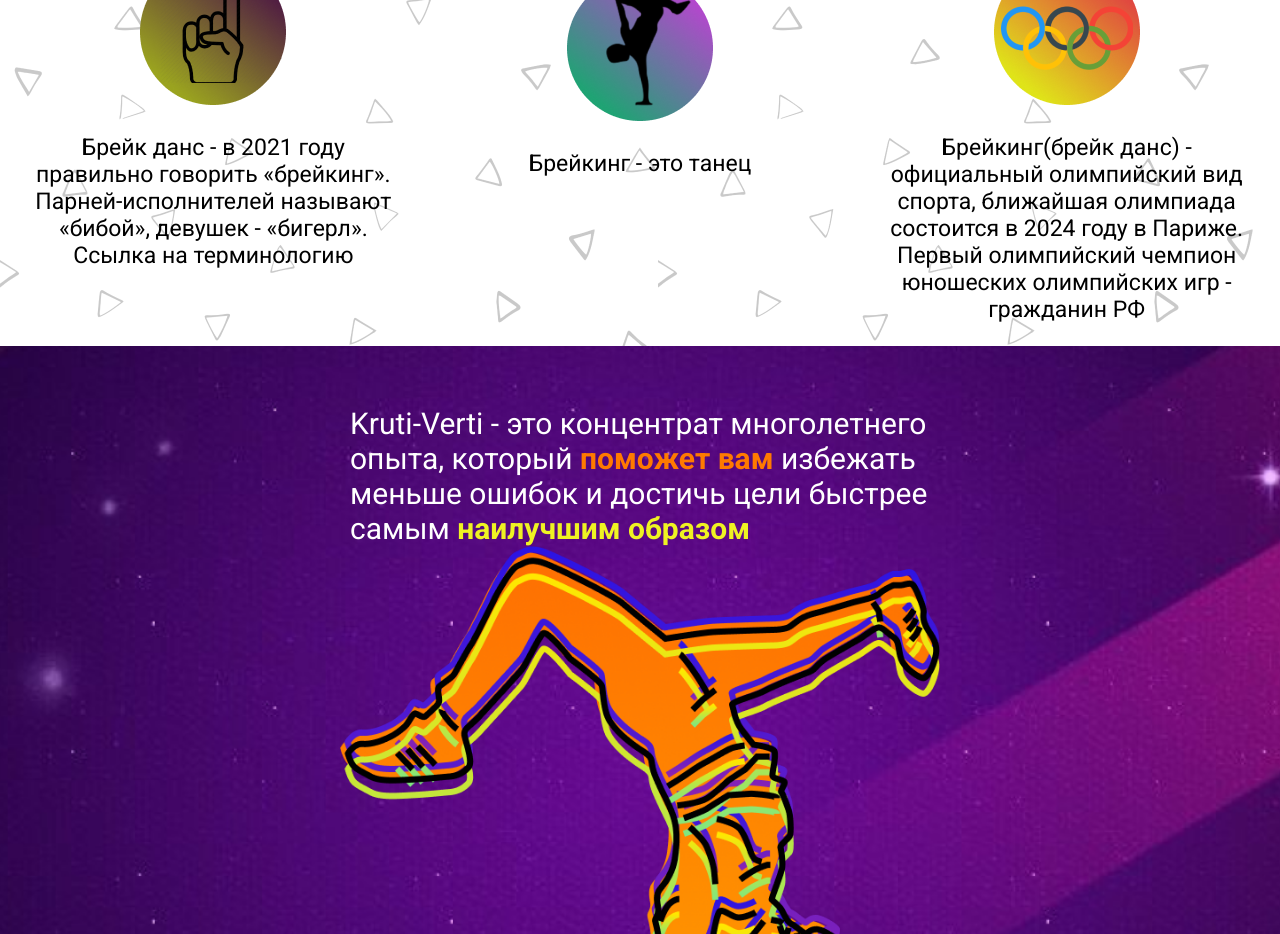
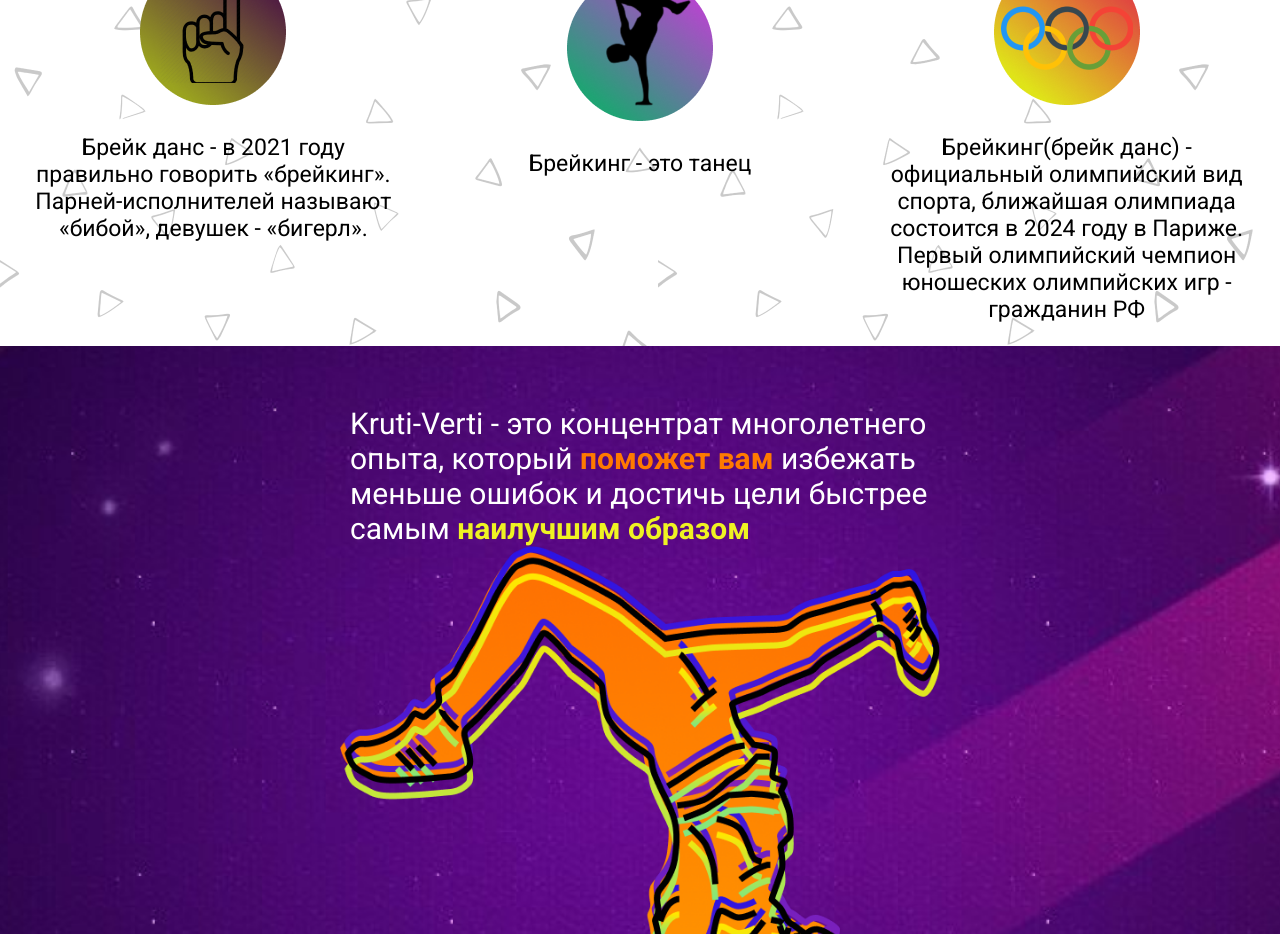
Before and after one commit to cartario/kruti-verti, a React (Create React App) app in the folder client/: page / in a window 1280 px wide. Shown: the part 1260-2194 px from the top of the page. Built offline with nearby package versions, Linux system fonts and the light colour scheme.

Commit message:
fix loop video

```diff
--- a/client/src/App.js
+++ b/client/src/App.js
@@ -71,6 +71,7 @@ function App() {
               autoPlay
               muted
               playsInline
+              loop
               src="https://res.cloudinary.com/dxioiveim/video/upload/v1610217874/kruti-verti/shapes-mob_-_SD_480p_k3wxyp.mov"
             ></video>
           </Gallery>
--- a/client/src/components/gallery.jsx
+++ b/client/src/components/gallery.jsx
@@ -57,7 +57,7 @@ const Gallery = ({ title, bgColor, colorTitle, galleryData, children, autoPlay =
               autoPlay
               muted
               playsInline
-
+              loop
               src="https://res.cloudinary.com/dxioiveim/video/upload/v1610393724/kruti-verti/%D0%92%D0%B0%D1%81%D0%B8%D0%BB%D0%B8%D0%B8%CC%86_JeeFox_nlbtls.mp4"
             ></video>
           </li>
--- a/client/src/components/info-must-have.jsx
+++ b/client/src/components/info-must-have.jsx
@@ -11,7 +11,7 @@ const InfoMustHave = () => {
         <li>
           <img src={img1} alt="info-img"/>
           <p>Брейк данс - в 2021 году правильно говорить «брейкинг».
-            Парней-исполнителей называют «бибой», девушек - «бигерл». Ссылка на терминологию</p>
+            Парней-исполнителей называют «бибой», девушек - «бигерл».</p>
         </li>
         <li>
           <img src={img2} alt="info-img"/>
```
